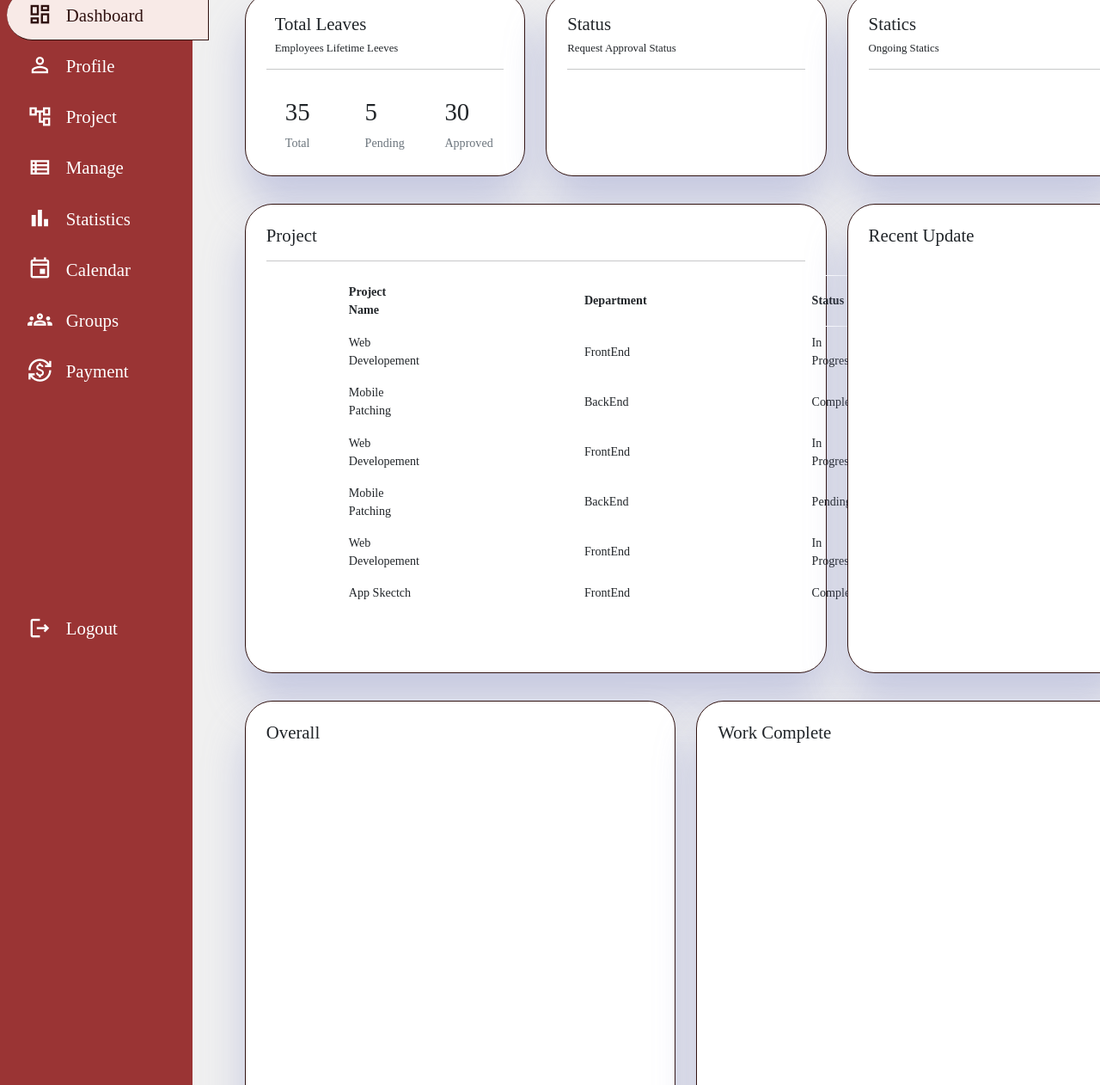
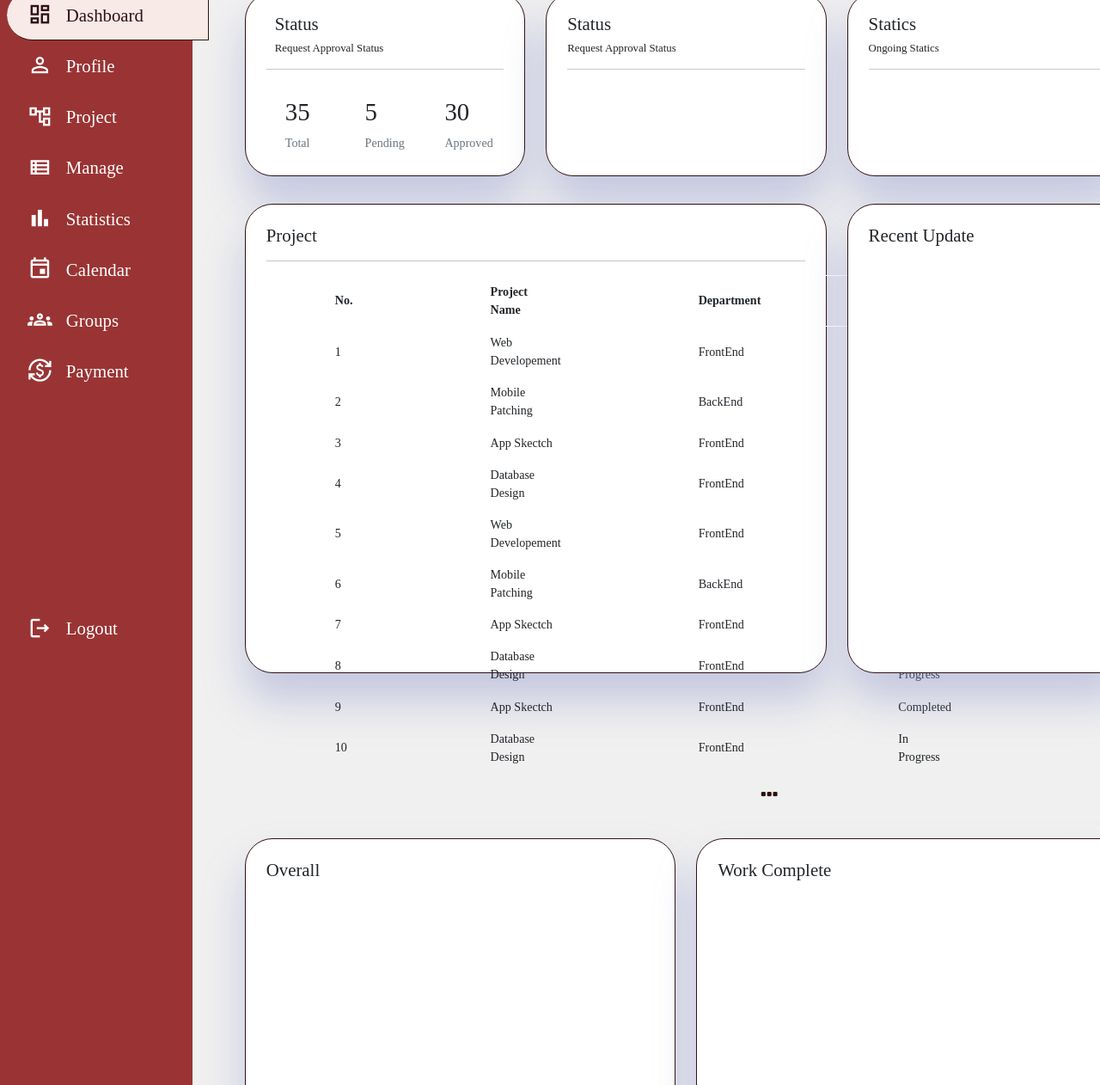
Before and after one commit to VinhTruong247/Project_HRMS, a plain HTML site: page web_layout/index.html in a window 1280 px wide. Shown: the part 165-1427 px from the top of the page at 86% size. Drawn offline with nearby package versions, Linux system fonts and the light colour scheme.

Commit message:
Index update
Update table content

```diff
--- a/web_layout/css/style.css
+++ b/web_layout/css/style.css
@@ -285,6 +285,18 @@ main .attendance .col-lg-12:hover{
     box-shadow: none;
 }
 
+.attendance a{
+    float: right;
+    font-size: 1.5rem;
+    margin-right: 2rem;
+    margin-top: 0.5rem;
+    color: var(--color-dark);
+}
+
+.attendance a:hover{
+    color: var(--color-info-dark);
+}
+
 
 /*<!-------------------- Container Member -------------------->*/
 
@@ -411,5 +423,5 @@ thead td{
 }
 
 td{
-    padding: 0.5rem 6rem;
+    padding: 0.5rem 5rem;
 }
--- a/web_layout/index.html
+++ b/web_layout/index.html
@@ -102,8 +102,8 @@
           <div class="col-lg-4">
             <div class="col-lg-12">
               <div class="leaves">
-                <h3>Total Leaves</h3>
-                <h5>Employees Lifetime Leeves</h5>
+                <h3>Status</h3>
+                <h5>Request Approval Status</h5x>
               </div>
               <hr>
 
@@ -161,6 +161,7 @@
 
                 <thead>
                   <tr>
+                    <td>No.</td>
                     <td>Project Name</td>
                     <td>Department</td>
                     <td>Status</td>
@@ -169,43 +170,80 @@
 
                 <tbody>
                   <tr>
+                    <td>1</td>
                     <td>Web Developement</td>
                     <td>FrontEnd</td>
                     <td>In Progress</td>
                   </tr>
 
                   <tr>
+                    <td>2</td>
                     <td>Mobile Patching</td>
                     <td>BackEnd</td>
+                    <td>Pending</td>
+                  </tr>
+
+                  <tr>
+                    <td>3</td>
+                    <td>App Skectch</td>
+                    <td>FrontEnd</td>
                     <td>Completed</td>
                   </tr>
 
                   <tr>
+                    <td>4</td>
+                    <td>Database Design</td>
+                    <td>FrontEnd</td>
+                    <td>In Progress</td>
+                  </tr>
+
+                  <tr>
+                    <td>5</td>
                     <td>Web Developement</td>
                     <td>FrontEnd</td>
                     <td>In Progress</td>
                   </tr>
 
                   <tr>
+                    <td>6</td>
                     <td>Mobile Patching</td>
                     <td>BackEnd</td>
                     <td>Pending</td>
                   </tr>
 
                   <tr>
-                    <td>Web Developement</td>
+                    <td>7</td>
+                    <td>App Skectch</td>
+                    <td>FrontEnd</td>
+                    <td>Completed</td>
+                  </tr>
+
+                  <tr>
+                    <td>8</td>
+                    <td>Database Design</td>
                     <td>FrontEnd</td>
                     <td>In Progress</td>
                   </tr>
 
                   <tr>
+                    <td>9</td>
                     <td>App Skectch</td>
                     <td>FrontEnd</td>
                     <td>Completed</td>
                   </tr>
+
+                  <tr>
+                    <td>10</td>
+                    <td>Database Design</td>
+                    <td>FrontEnd</td>
+                    <td>In Progress</td>
+                  </tr>
+
                 </tbody>
 
               </table>
+
+              <a href="/project.html"><i class="fa fa-ellipsis-h"></i></a>
             </div>
           </div>
 
```
